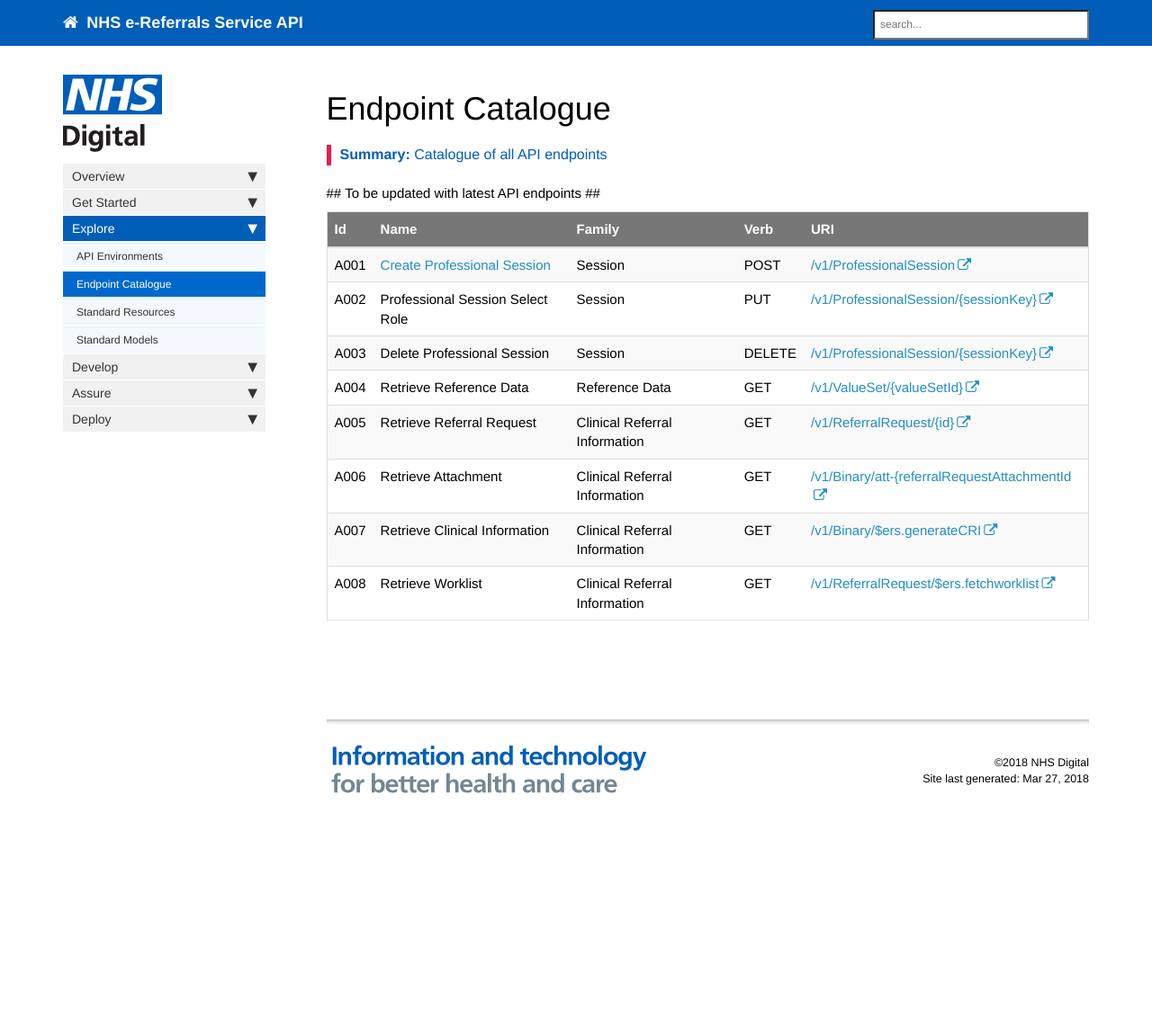
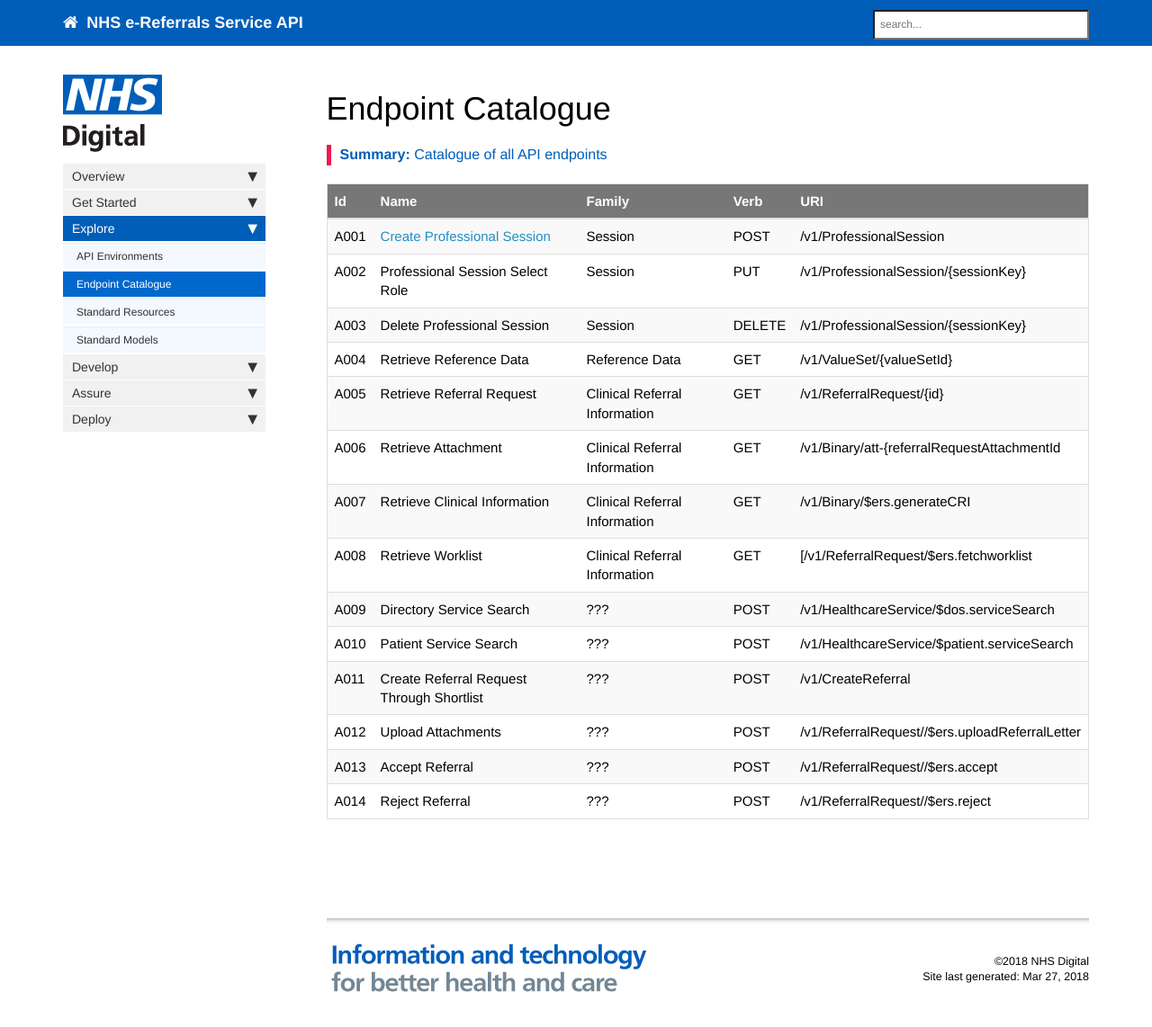
Before and after one commit to wurble369/websitetest, a Jekyll site: the page built from pages/explore/explore_endpoint_catalogue.md, in a window 1280 px wide and 1164 px high. Shown: the top 1142 px of the window at 90% size. Built offline with Jekyll 4.4.1, drawn with Linux system fonts in a browser that asks for light colours; nearby versions of some CDN libraries; comment, search, counter and statistics services are not loaded.

Commit message:
New endpoints

```diff
--- a/pages/explore/explore_endpoint_catalogue.md
+++ b/pages/explore/explore_endpoint_catalogue.md
@@ -7,15 +7,19 @@ permalink: /explore_endpoint_catalogue.html
 summary: "Catalogue of all API endpoints"
 ---
 
-## To be updated with latest API endpoints ##
-
 |Id|Name|Family|Verb|URI|
 |---|---|---|---|
-|A001|[Create Professional Session](explore_endpoint_a001.html)|Session|POST|[/v1/ProfessionalSession](http://api-ers.spine2.ncrs.nhs.uk:88/swagger-ui/#!/professionalsession/createProfessionalSessionUsingPOST)|
-|A002|Professional Session Select Role|Session|PUT|[/v1/ProfessionalSession/{sessionKey}](http://api-ers.spine2.ncrs.nhs.uk:88/swagger-ui/#!/professionalsession/updateProfessionalSessionSelectRoleUsingPUT)|
-|A003|Delete Professional Session|Session|DELETE|[/v1/ProfessionalSession/{sessionKey}](http://api-ers.spine2.ncrs.nhs.uk:88/swagger-ui/#!/professionalsession/deleteProfessionalSessionUsingDELETE)|
-|A004|Retrieve Reference Data|Reference Data|GET|[/v1/ValueSet/{valueSetId}](http://api-ers.spine2.ncrs.nhs.uk:88/swagger-ui/#!/valueset/getValueSetUsingGET)|
-|A005|Retrieve Referral Request|Clinical Referral Information|GET|[/v1/ReferralRequest/{id}](http://api-ers.spine2.ncrs.nhs.uk:88/swagger-ui/#!/referralrequest/getUsingGET)|
-|A006|Retrieve Attachment|Clinical Referral Information|GET|[/v1/Binary/att-{referralRequestAttachmentId](http://api-ers.spine2.ncrs.nhs.uk:88/swagger-ui/#!/binary/getAttachmentContentBodyUsingGET)|
-|A007|Retrieve Clinical Information|Clinical Referral Information|GET|[/v1/Binary/$ers.generateCRI](http://api-ers.spine2.ncrs.nhs.uk:88/swagger-ui/#!/binary/getClinicalInfoPDFUsingGET)|
-|A008|Retrieve Worklist|Clinical Referral Information|GET|[/v1/ReferralRequest/$ers.fetchworklist](http://api-ers.spine2.ncrs.nhs.uk:88/swagger-ui/#!/referralrequest/getWorklistUsingPOST)|
+|A001|[Create Professional Session](explore_endpoint_a001.html)|Session|POST|/v1/ProfessionalSession|
+|A002|Professional Session Select Role|Session|PUT|/v1/ProfessionalSession/{sessionKey}|
+|A003|Delete Professional Session|Session|DELETE|/v1/ProfessionalSession/{sessionKey}|
+|A004|Retrieve Reference Data|Reference Data|GET|/v1/ValueSet/{valueSetId}|
+|A005|Retrieve Referral Request|Clinical Referral Information|GET|/v1/ReferralRequest/{id}|
+|A006|Retrieve Attachment|Clinical Referral Information|GET|/v1/Binary/att-{referralRequestAttachmentId|
+|A007|Retrieve Clinical Information|Clinical Referral Information|GET|/v1/Binary/$ers.generateCRI|
+|A008|Retrieve Worklist|Clinical Referral Information|GET|[/v1/ReferralRequest/$ers.fetchworklist|
+|A009|Directory Service Search|???|POST|/v1/HealthcareService/$dos.serviceSearch|
+|A010|Patient Service Search|???|POST|/v1/HealthcareService/$patient.serviceSearch|
+|A011|Create Referral Request Through Shortlist|???|POST|/v1/CreateReferral|
+|A012|Upload Attachments|???|POST|/v1/ReferralRequest/{{UBRN}}/$ers.uploadReferralLetter|
+|A013|Accept Referral|???|POST|/v1/ReferralRequest/{{UBRN}}/$ers.accept|
+|A014|Reject Referral|???|POST|/v1/ReferralRequest/{{UBRN}}/$ers.reject|
```
